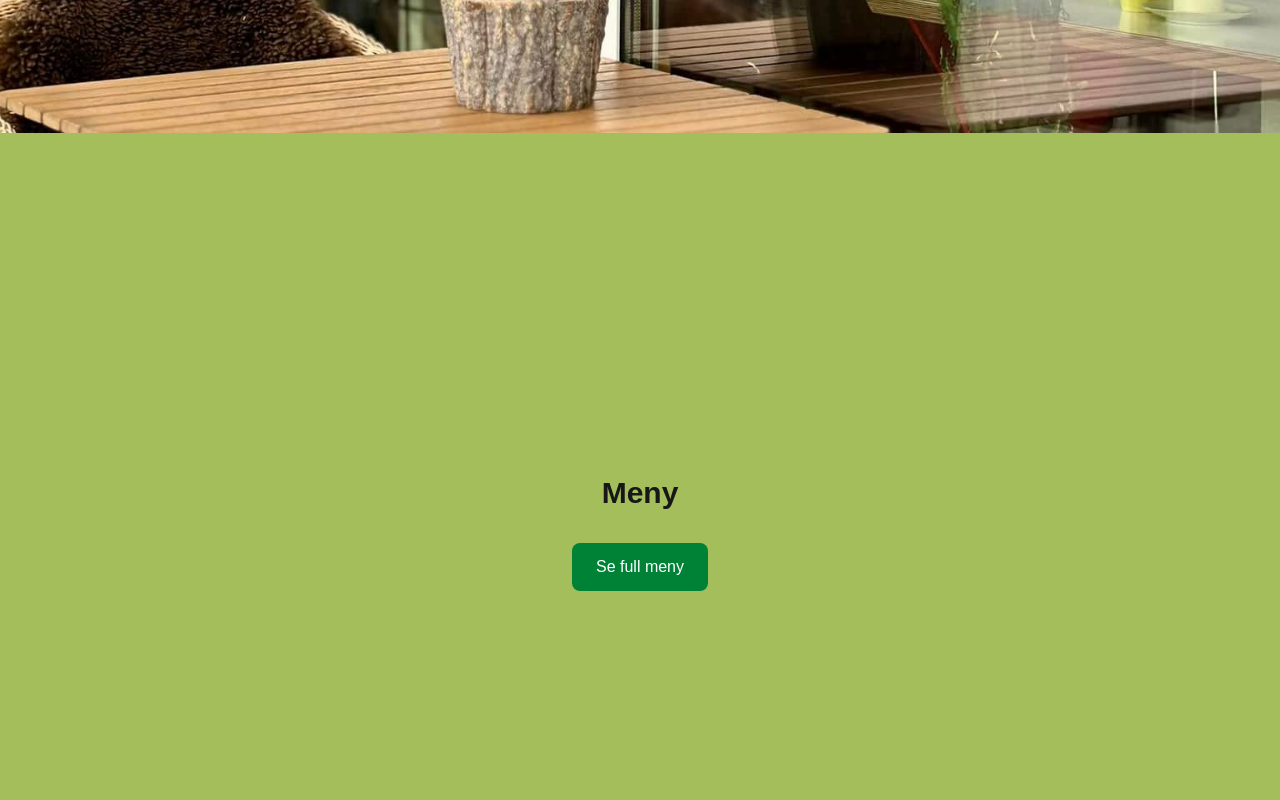
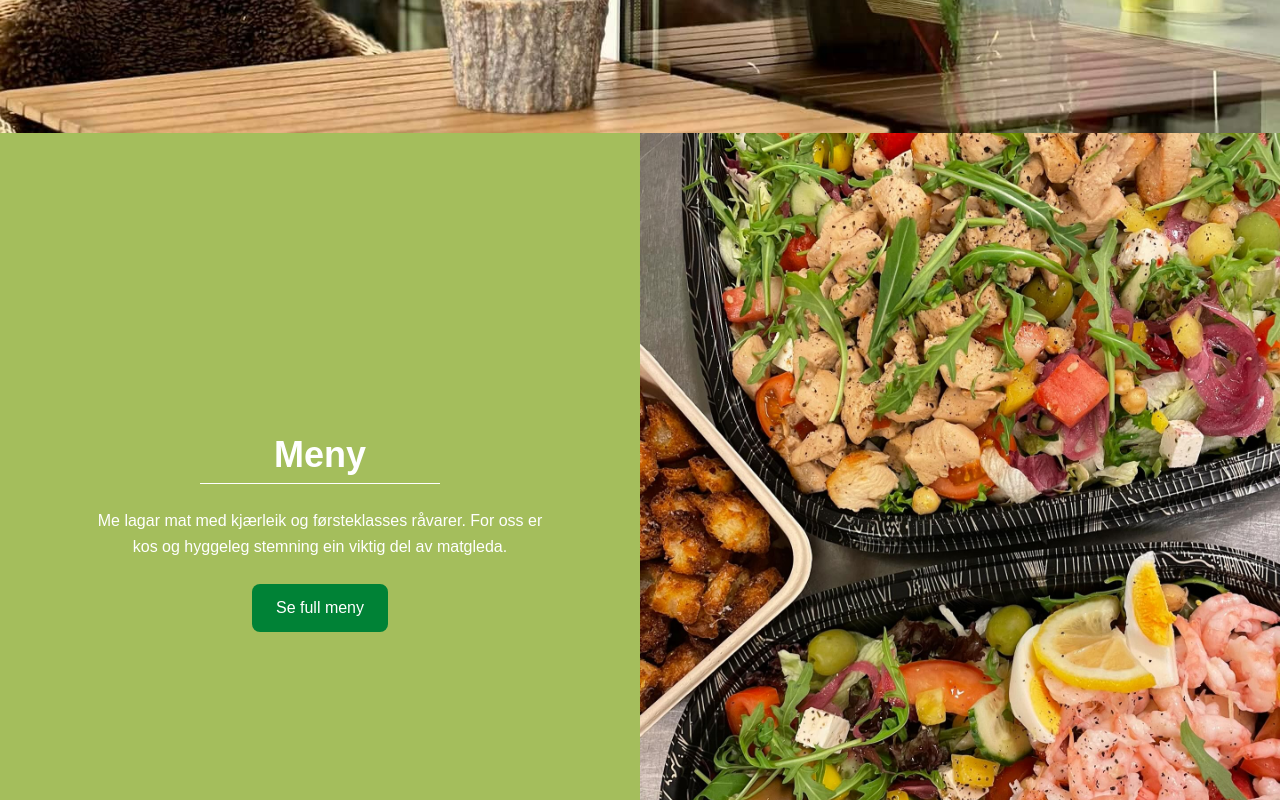
Before and after one commit to mbvaaland/kjokkenet-website, a Next.js app: page / in a window 1280 px wide. Shown: the part 840-1640 px from the top of the page. Built offline with nearby package versions, Linux system fonts and the light colour scheme.

Commit message:
Se full meny final design

```diff
--- a/src/app/page.tsx
+++ b/src/app/page.tsx
@@ -33,16 +33,41 @@ export default function Home() {
        {/* Menu Section */}
        <section
         id="menu"
-        className="min-h-screen flex items-center justify-center bg-[#A4BE5C]"
+        className="min-h-screen flex flex-col md:flex-row bg-[#A4BE5C]"
       >
-        <div className="container mx-auto p-4 text-center">
-          <h2 className="text-3xl font-bold mb-4">Meny</h2>
+        <div className="w-full md:w-1/2 h-64 md:h-screen flex items-center justify-center p-8">
+          <div className="text-center w-full max-w-md">
+            <h2 className="text-4xl text-white font-bold mb-2">Meny</h2>
+            <hr className="mx-auto w-60 border-t border-white mb-6" />
+
+            <p className="leading-relaxed text-white mb-4">
+              Me lagar mat med kjærleik og førsteklasses råvarer. For oss er kos og hyggeleg stemning ein viktig del av matgleda.
+            </p>
+
+            <div className="flex items-center justify-center space-x-6 mt-6">
               <Link
                 href="/menu"
-            className="inline-block mt-4 bg-green-700 text-white px-6 py-3 rounded-lg hover:bg-green-800 transition"
+                className="
+                  bg-green-700
+                  text-white
+                  px-6 py-3
+                  rounded-lg
+                  hover:bg-green-800
+                  transition
+                "
               >
                 Se full meny
               </Link>
+            </div>
+          </div>
+        </div>
+
+        <div className="w-full md:w-1/2 h-64 md:h-screen">
+          <img
+            src="/kjokkenet_5.jpg"
+            alt="Meny photo"
+            className="w-full h-full object-cover"
+          />
         </div>
       </section>
 
```
Lines whose indentation alone changed are shown as unchanged.
